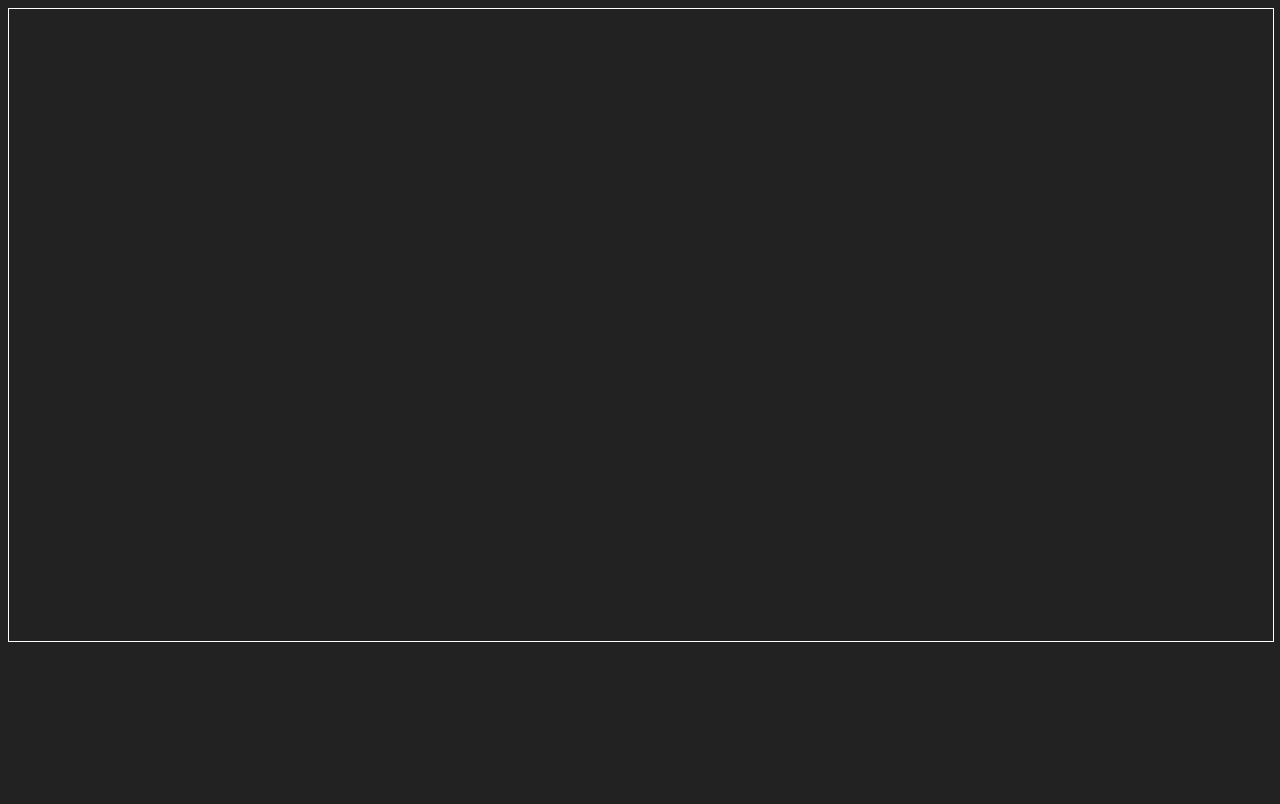
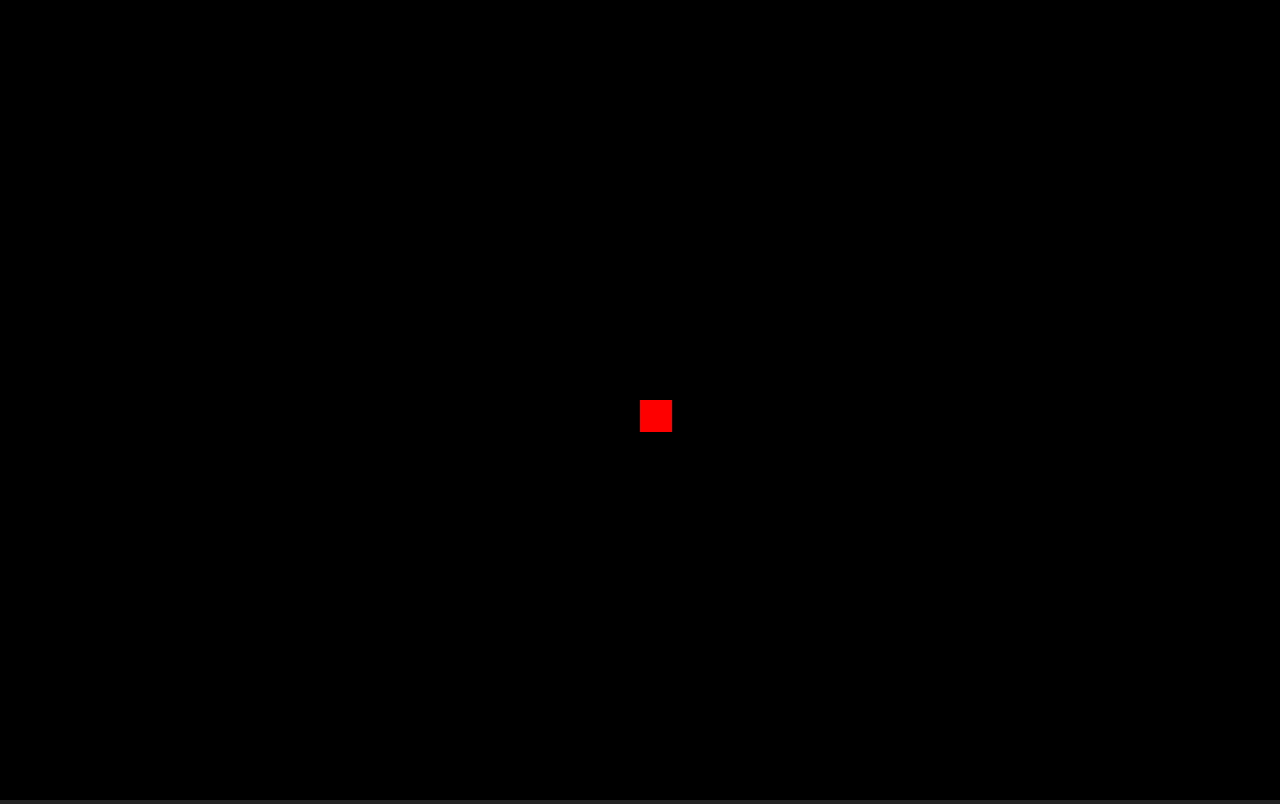
Before and after one commit to MrCesar107/donkey-kong-js, a plain HTML site: page index.html in a window 1280 px wide. Drawn offline with Linux system fonts and the light colour scheme.

Commit message:
Add player entity and player's controls

```diff
--- a/css/styles.css
+++ b/css/styles.css
@@ -1,10 +1,5 @@
 html, body {
   background-color: #222;
+  overflow: hidden;
+  margin: 0;
 }
-
-#canvas {
-  width: 100%;
-  height: 100%;
-  border: 1px solid #fff;
-  margin: 0px;
-}
--- a/js/main.js
+++ b/js/main.js
@@ -0,0 +1,109 @@
+const canvas = document.querySelector("#canvas");
+const ctx = canvas.getContext("2d");
+let player;
+let animationId;
+
+// Entities classess
+class Entity {
+  constructor(x, y, width, height, color = "#fff") {
+    this.x = x;
+    this.y = y;
+    this.width = width;
+    this.height = height;
+    this.color = color;
+  }
+
+  draw() {
+    ctx.fillStyle = this.color;
+    ctx.fillRect(this.x, this.y, this.width, this.height);
+  }
+}
+
+class Player extends Entity {
+  constructor(x, y, width, height, color = "#fff") {
+    super(x, y, width, height, color);
+    this.speed = 5;
+    this.direction = "none";
+  }
+
+  update() {
+    addEventListener("keydown", (event) => {
+      if (event.code === "ArrowRight") this.direction = "right";
+      else if (event.code === "ArrowLeft") this.direction = "left";
+      else if (event.code === "ArrowUp") this.direction = "up";
+      else if (event.code === "ArrowDown") this.direction = "down";
+    });
+
+    addEventListener("keyup", () => {
+      this.direction = "none";
+    });
+
+    this.move();
+  }
+
+  move() {
+    switch (this.direction) {
+      case "right":
+        this.x += this.speed;
+        break;
+      case "left":
+        this.x -= this.speed;
+        break;
+      case "up":
+        this.y -= this.speed;
+        break;
+      case "down":
+        this.y += this.speed;
+        break;
+    }
+  }
+}
+
+resizeCanvas();
+init();
+
+addEventListener("resize", resizeCanvas);
+
+function resizeCanvas() {
+  canvas.width = innerWidth;
+  canvas.height = innerHeight;
+  clearCanvas();
+}
+
+function clearCanvas() {
+  ctx.clearRect(0, 0, canvas.width, canvas.height);
+  ctx.fillStyle = "#000";
+  ctx.fillRect(0, 0, canvas.width, canvas.height);
+}
+
+function init() {
+  player = new Player(canvas.width / 2, canvas.height / 2, 32, 32, "#FF0000");
+  startGame();
+}
+
+function startGame() {
+  animate();
+}
+
+function draw() {
+  drawEntities();
+}
+
+function update() {
+  updateEntities();
+}
+
+function animate() {
+  animationId = requestAnimationFrame(animate);
+  clearCanvas();
+  update();
+  draw();
+}
+
+function drawEntities() {
+  player.draw();
+}
+
+function updateEntities() {
+  player.update();
+}
```
